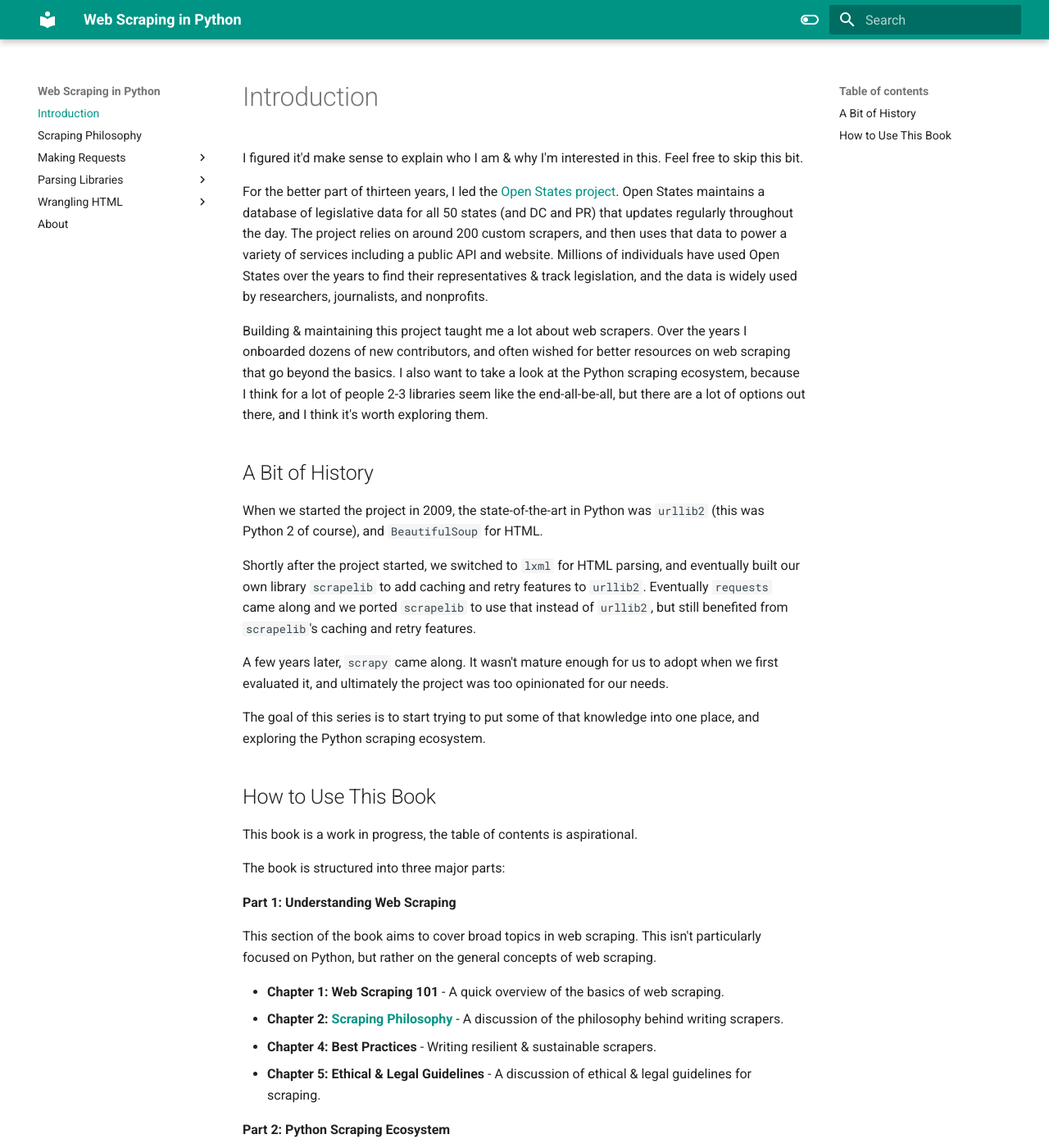
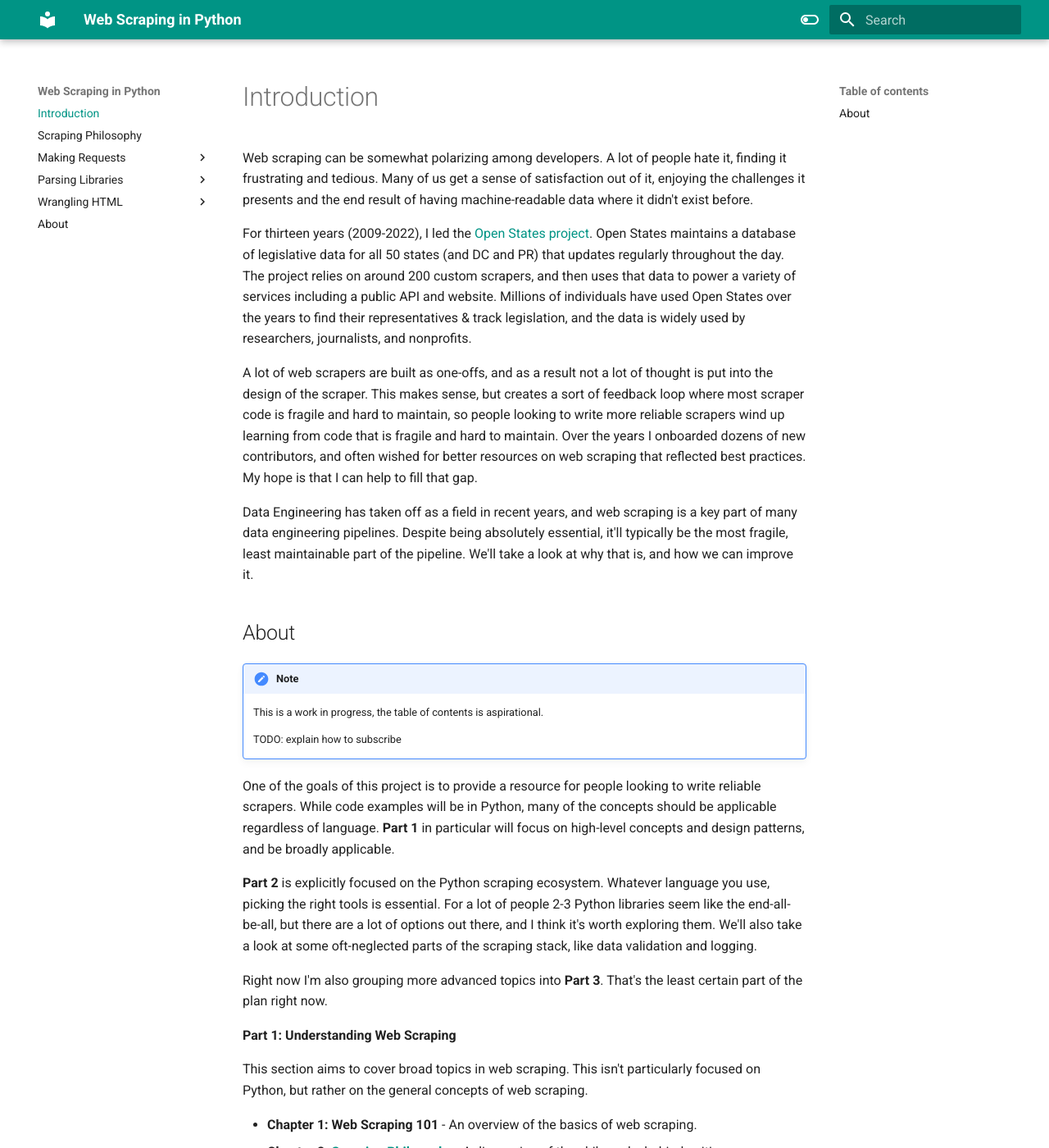
Before and after one commit to jamesturk/aows, an MkDocs documentation site: the page built from docs/introduction.md, in a window 1280 px wide and 1400 px high. Shown: the whole window at 82% size. Built offline with MkDocs 1.6.1 and Material for MkDocs 9.7.7, drawn with Linux system fonts in a browser that asks for light colours; some of the changed text lies outside the part shown.

Commit message:
update intro

```diff
--- a/docs/introduction.md
+++ b/docs/introduction.md
@@ -1,52 +1,53 @@
 # Introduction
 
-I figured it'd make sense to explain who I am & why I'm interested in this.  Feel free to skip this bit.
+Web scraping can be somewhat polarizing among developers. A lot of people hate it, finding it frustrating and tedious. Many of us get a sense of satisfaction out of it, enjoying the challenges it presents and the end result of having machine-readable data where it didn't exist before.
 
-For the better part of thirteen years, I led the [Open States project](https://openstates.org). Open States maintains a database of legislative data for all 50 states (and DC and PR) that updates regularly throughout the day. The project relies on around 200 custom scrapers, and then uses that data to power a variety of services including a public API and website. Millions of individuals have used Open States over the years to find their representatives & track legislation, and the data is widely used by researchers, journalists, and nonprofits.
+For thirteen years (2009-2022), I led the [Open States project](https://openstates.org). Open States maintains a database of legislative data for all 50 states (and DC and PR) that updates regularly throughout the day. The project relies on around 200 custom scrapers, and then uses that data to power a variety of services including a public API and website. Millions of individuals have used Open States over the years to find their representatives & track legislation, and the data is widely used by researchers, journalists, and nonprofits.
 
-Building & maintaining this project taught me a lot about web scrapers. Over the years I onboarded dozens of new contributors, and often wished for better resources on web scraping that go beyond the basics. I also want to take a look at the Python scraping ecosystem, because I think for a lot of people 2-3 libraries seem like the end-all-be-all, but there are a lot of options out there, and I think it's worth exploring them.
+A lot of web scrapers are built as one-offs, and as a result not a lot of thought is put into the design of the scraper. This makes sense, but creates a sort of feedback loop where most scraper code is fragile and hard to maintain, so people looking to write more reliable scrapers wind up learning from code that is fragile and hard to maintain. Over the years I onboarded dozens of new contributors, and often wished for better resources on web scraping that reflected best practices. My hope is that I can help to fill that gap.
+
+Data Engineering has taken off as a field in recent years, and web scraping is a key part of many data engineering pipelines. Despite being absolutely essential, it'll typically be the most fragile, least maintainable part of the pipeline. We'll take a look at why that is, and how we can improve it.
 
 
-## A Bit of History
+## About
 
-When we started the project in 2009, the state-of-the-art in Python was `urllib2` (this was Python 2 of course), and `BeautifulSoup` for HTML.
+!!! note
 
-Shortly after the project started, we switched to `lxml` for HTML parsing, and eventually built our own library `scrapelib` to add caching and retry features to `urllib2`.  Eventually `requests` came along and we ported `scrapelib` to use that instead of `urllib2`, but still benefited from `scrapelib`'s caching and retry features.
+    This is a work in progress, the table of contents is aspirational.
 
-A few years later, `scrapy` came along. It wasn't mature enough for us to adopt when we first evaluated it, and ultimately the project was too opinionated for our needs.
+    TODO: explain how to subscribe
 
-The goal of this series is to start trying to put some of that knowledge into one place, and exploring the Python scraping ecosystem.
+One of the goals of this project is to provide a resource for people looking to write reliable scrapers. While code examples will be in Python, many of the concepts should be applicable regardless of language. **Part 1** in particular will focus on high-level concepts and design patterns, and be broadly applicable.
 
-## How to Use This Book
+**Part 2** is explicitly focused on the Python scraping ecosystem.
+Whatever language you use, picking the right tools is essential. For a lot of people 2-3 Python libraries seem like the end-all-be-all, but there are a lot of options out there, and I think it's worth exploring them.  We'll also take a look at some oft-neglected parts of the scraping stack, like data validation and logging.
 
-This book is a work in progress, the table of contents is aspirational.
-
-The book is structured into three major parts:
+Right now I'm also grouping more advanced topics into **Part 3**. That's the least certain part of the plan right now.
 
 **Part 1: Understanding Web Scraping**
 
-This section of the book aims to cover broad topics in web scraping. This isn't particularly focused on Python, but rather on the general concepts of web scraping.
+This section aims to cover broad topics in web scraping. This isn't particularly focused on Python, but rather on the general concepts of web scraping.
 
-* **Chapter 1: Web Scraping 101** - A quick overview of the basics of web scraping.
+* **Chapter 1: Web Scraping 101** - An overview of the basics of web scraping.
 * **Chapter 2: [Scraping Philosophy](philosophy.md)** - A discussion of the philosophy behind writing scrapers.
-* **Chapter 4: Best Practices** - Writing resilient & sustainable scrapers.
-* **Chapter 5: Ethical & Legal Guidelines** - A discussion of ethical & legal guidelines for scraping.
+* **Chapter 3: Best Practices** - Writing resilient & sustainable scrapers.
+* **Chapter 4: Ethical & Legal Guidelines** - A discussion of ethical & legal guidelines for scraping.
 
 **Part 2: Python Scraping Ecosystem**
 
 These chapters are focused on the Python scraping ecosystem.  Each chapter will compare a few libraries, and discuss the pros & cons of each.
 
-* **Chapter 6: [Making Requests](requests/libraries.md)** - Various libraries for making HTTP requests.
-* **Chapter 7: [Parsing HTML](parsing/intro.md) ** - Comparing various libraries for parsing HTML.
-* **Chapter 8: Other Libraries** - Other libraries that are useful for scraping.
-* **Chapter 9: Scrapy** - A discussion of Scrapy.
+* **Chapter 5: Making Requests** - Various libraries for making HTTP requests.
+* **Chapter 6: [Parsing HTML](parsing/intro.md) ** - Comparing various libraries for parsing HTML.
+* **Chapter 7: Other Libraries** - Other libraries that are useful for scraping.
+* **Chapter 8: Scrapy** - A discussion of Scrapy.
 
 **Part 3: Advanced Concepts**
 
 These chapters discuss more advanced topics in web scraping. Not every scraper will need to use these, but they're useful to know about as your scrapers grow more advanced.
 
-* **Chapter 10: Data Validation** - A discussion of data validation.
-* **Chapter 11: Deploying Scrapers** - A discussion of deploying scrapers.
-* **Chapter 12: Browser Automation** - A discussion of browser automation.
+* **Chapter 9: Data Validation** - A discussion of data validation.
+* **Chapter 10: Deploying Scrapers** - A discussion of deploying scrapers.
+* **Chapter 11: Browser Automation** - A discussion of browser automation.
 
 **Appendix A: XPath & CSS Selectors**
```
